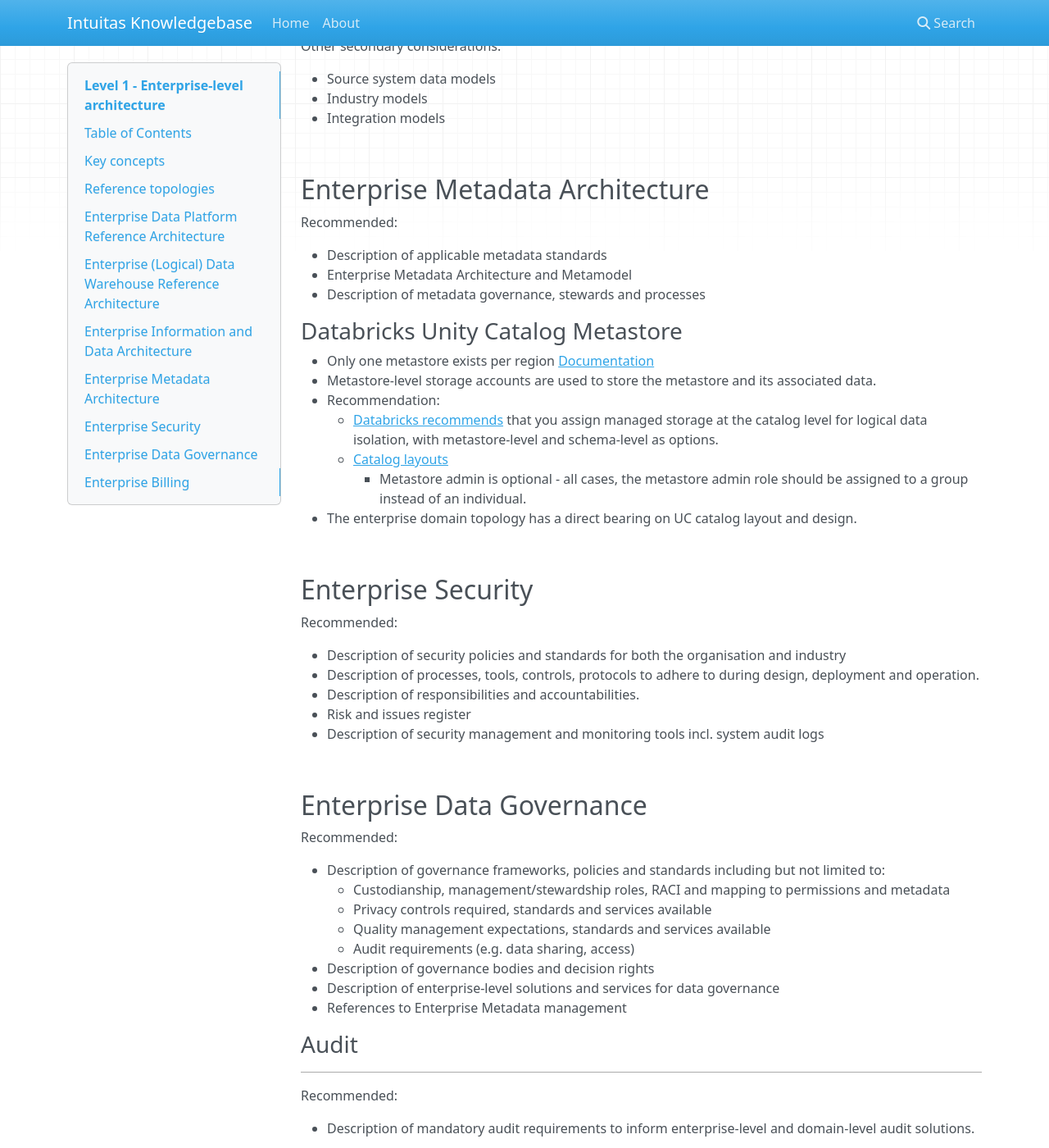
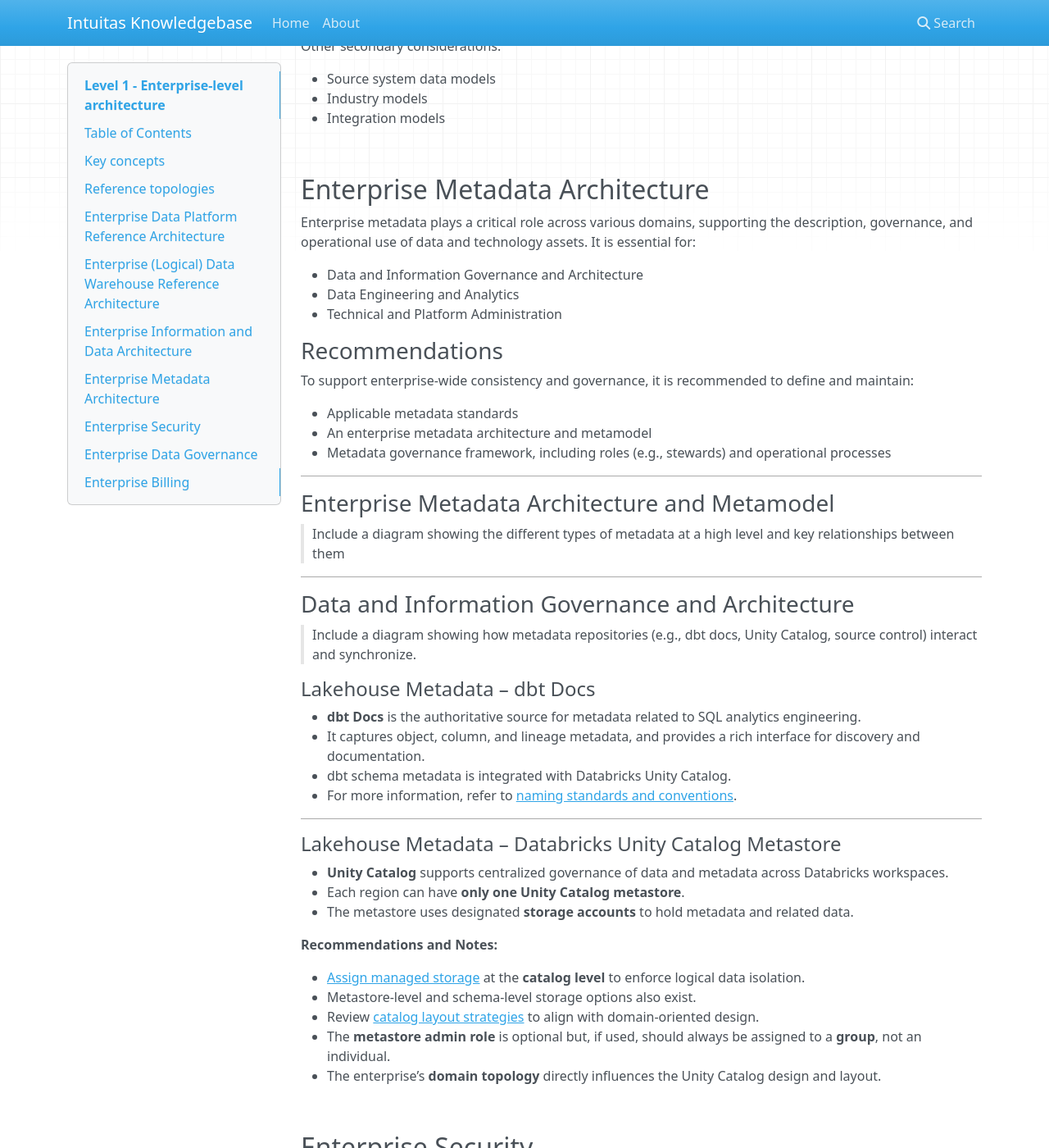
Before and after one commit to bensonchoyintuitas/intuitas_knowledgebase, an MkDocs documentation site: the page built from docs/level_1.md, in a window 1280 px wide and 1400 px high, scrolled down 5699 px. Shown: the whole window at 82% size. Built offline with MkDocs 1.6.1, drawn with Linux system fonts in a browser that asks for light colours; nearby versions of some CDN libraries.

Commit message:
updated enterprise and dbt schema

```diff
--- a/docs/level_1.md
+++ b/docs/level_1.md
@@ -2,6 +2,7 @@
 [Return to home](README.md)
 
 This section describes enterprise-wide and cross-domain data and data platform architecture concepts.
+
 
 <br>
 <br>
@@ -170,22 +171,54 @@
 
 ## Enterprise Metadata Architecture
 
-Recommended:
+Enterprise metadata plays a critical role across various domains, supporting the description, governance, and operational use of data and technology assets. It is essential for:
 
-- Description of applicable metadata standards
-- Enterprise Metadata Architecture and Metamodel
-- Description of metadata governance, stewards and processes
+- Data and Information Governance and Architecture
+- Data Engineering and Analytics
+- Technical and Platform Administration
 
-### Databricks Unity Catalog Metastore
+### Recommendations
 
-- Only one metastore exists per region
-[Documentation](https://learn.microsoft.com/en-us/azure/databricks/data-governance/unity-catalog/create-metastore#add-storage)
-- Metastore-level storage accounts are used to store the metastore and its associated data.
-- Recommendation:
-    - [Databricks recommends](https://docs.databricks.com/en/connect/unity-catalog/cloud-storage/managed-storage.html) that you assign managed storage at the catalog level for logical data isolation, with metastore-level and schema-level as options.
-    - [Catalog layouts](https://medium.com/databricks-unity-catalog-sme/a-practical-guide-to-catalog-layout-data-sharing-and-distribution-with-databricks-unity-catalog-763e4c7b7351)
-        - Metastore admin is optional - all cases, the metastore admin role should be assigned to a group instead of an individual.
-- The enterprise domain topology has a direct bearing on UC catalog layout and design.
+To support enterprise-wide consistency and governance, it is recommended to define and maintain:
+
+- Applicable metadata standards
+- An enterprise metadata architecture and metamodel
+- Metadata governance framework, including roles (e.g., stewards) and operational processes
+
+---
+
+### Enterprise Metadata Architecture and Metamodel
+
+> Include a diagram showing the different types of metadata at a high level and key relationships between them
+
+---
+
+### Data and Information Governance and Architecture
+
+> Include a diagram showing how metadata repositories (e.g., dbt docs, Unity Catalog, source control) interact and synchronize.
+
+#### Lakehouse Metadata – dbt Docs
+
+- **dbt Docs** is the authoritative source for metadata related to SQL analytics engineering.
+- It captures object, column, and lineage metadata, and provides a rich interface for discovery and documentation.
+- dbt schema metadata is integrated with Databricks Unity Catalog.
+- For more information, refer to [naming standards and conventions](naming_standards_and_conventions.md#dbt).
+
+---
+
+#### Lakehouse Metadata – Databricks Unity Catalog Metastore
+
+- **Unity Catalog** supports centralized governance of data and metadata across Databricks workspaces.
+- Each region can have **only one Unity Catalog metastore**.
+- The metastore uses designated **storage accounts** to hold metadata and related data.
+
+**Recommendations and Notes:**
+
+- [Assign managed storage](https://docs.databricks.com/en/connect/unity-catalog/cloud-storage/managed-storage.html) at the **catalog level** to enforce logical data isolation.
+  - Metastore-level and schema-level storage options also exist.
+- Review [catalog layout strategies](https://medium.com/databricks-unity-catalog-sme/a-practical-guide-to-catalog-layout-data-sharing-and-distribution-with-databricks-unity-catalog-763e4c7b7351) to align with domain-oriented design.
+- The **metastore admin role** is optional but, if used, should always be assigned to a **group**, not an individual.
+- The enterprise’s **domain topology** directly influences the Unity Catalog design and layout.
 
 <br>
 
```
Also changed, not shown: docs/README.md (+2 -2 lines), docs/level_0.md (+49 -26 lines), docs/level_2.md (+9 -2 lines), docs/naming_standards_and_conventions.md (+9 -2 lines), docs/img/layers.png (added), site/index.html, site/naming_standards_and_conventions/index.html, site/search/search_index.json, 1 other file.
